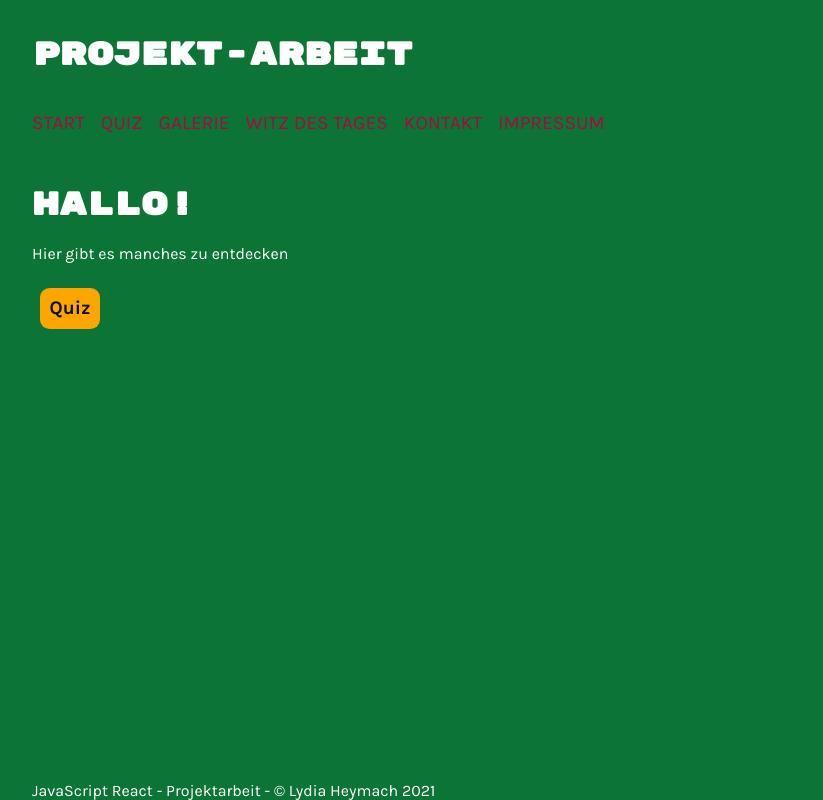
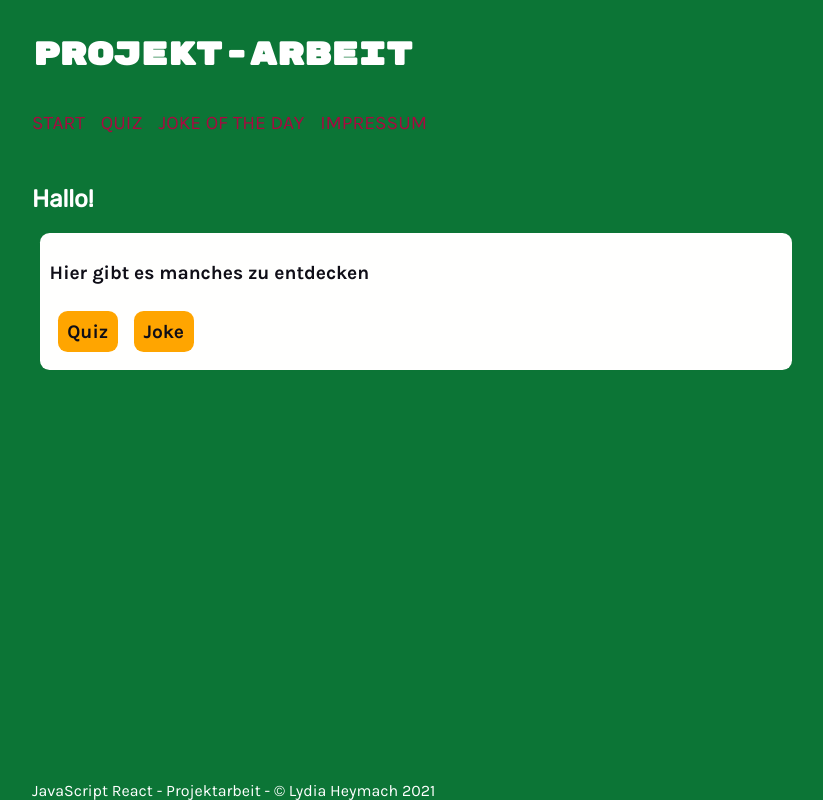
Before and after one commit to codebyly/ReactQuiz, a Next.js app: page / in a window 1280 px wide. Shown: the whole page, without its empty margins (224-1047 px from the left). Built offline with nearby package versions, Linux system fonts and the light colour scheme.

Commit message:
updated Seitenstruktur: Navi, Impressum

```diff
--- a/components/JokeFinder.js
+++ b/components/JokeFinder.js
@@ -8,8 +8,7 @@ export default function JokeFinder() {
   useFetchJoke(setJoke, setPunch);
 
   return (
-    <div>
-      <h3>JokeFinder: Witz des Tages</h3>
+    <div className="quiz">
       {joke && <p>{joke}</p>}
       {punch && <p>{punch}</p>}
     </div>
--- a/components/Layout.js
+++ b/components/Layout.js
@@ -13,7 +13,7 @@ export default function Layout({ children, title }) {
       <Header />
       <main className="site-main inner-width">
         {/* //falls titel existiert titel ausgeben sonst nichts */}
-        {title && <h1>{title}</h1>}
+        {title && <h2>{title}</h2>}
         {children}
       </main>
       <Footer />
--- a/components/Navigation.js
+++ b/components/Navigation.js
@@ -8,14 +8,8 @@ export default function Navigation() {
       <Link href="/quiz">
         <a>Quiz</a>
       </Link>
-      <Link href="/gallery">
-        <a>Galerie</a>
-      </Link>
       <Link href="/joke">
-        <a>Witz des Tages</a>
-      </Link>
-      <Link href="/kontakt">
-        <a>Kontakt</a>
+        <a>Joke of the day</a>
       </Link>
       <Link href="/impressum">
         <a>Impressum</a>
--- a/components/QuizFrage.js
+++ b/components/QuizFrage.js
@@ -21,7 +21,7 @@ export default function QuizFrage({
   useEffect(() => {
     document.title = `Question ${count + 1}: ${frage.status} `;
     frage.status !== "unanswered" ? setIsChecked(true) : setIsChecked(false);
-  }, [frage.status]);
+  }, [frage.status, count]);
 
   let css_classes_h2 = "unbeantwortet"; //zeigt Zustand der Frage
   // wenn   frage.status !== "unanswered"  >> gib cssklasse beantortrt bzw correct/incorrect
--- a/components/QuizKonfigurator.js
+++ b/components/QuizKonfigurator.js
@@ -5,7 +5,7 @@ import QuizLoader from "./QuizLoader";
 export default function QuizKonfigurator() {
   const [category, setCategory] = useState(0); // &category=23
   const [level, setLevel] = useState(0); //&difficulty=easy
-  const [amount, setAmount] = useState(10);
+  const [amount, setAmount] = useState(5);
   const [isStarted, setIsStarted] = useState(false);
 
   const basicSearchTerm = `https://opentdb.com/api.php?amount=${amount}`;
@@ -76,7 +76,7 @@ export default function QuizKonfigurator() {
           <button onClick={loadQuiz}>START</button>
         </form>
       </div>
-      <div className="quiz quiz-konfig">
+      <div className="quiz">
         <strong>Aktueller Suchpfad: </strong>
         <br />
         {/* <a href={basicSearchTerm}>{basicSearchTerm}</a> */}
--- a/pages/index.js
+++ b/pages/index.js
@@ -1,11 +1,19 @@
 import Layout from "../components/Layout";
-// import MoodToggle from "../components/MoodToggle";
+import Link from "next/link";
 
 export default function Home() {
   return (
     <Layout title="Hallo!">
-      <p>Hier gibt es manches zu entdecken</p>
-      <button>Quiz</button>
+      <div className="quiz">
+        <p>Hier gibt es manches zu entdecken</p>
+        <Link href="/quiz">
+          <button>Quiz</button>
+        </Link>
+
+        <Link href="/joke">
+          <button>Joke</button>
+        </Link>
+      </div>
     </Layout>
   );
   //title als prob mitgeben
--- a/pages/joke.js
+++ b/pages/joke.js
@@ -3,7 +3,7 @@ import JokeFinder from "../components/JokeFinder";
 
 export default function joke() {
   return (
-    <Layout title="Joke">
+    <Layout title="Joke of the Day">
       <JokeFinder />
     </Layout>
   );
```
Also changed, not shown: pages/impressum.js (+15 -5 lines).
